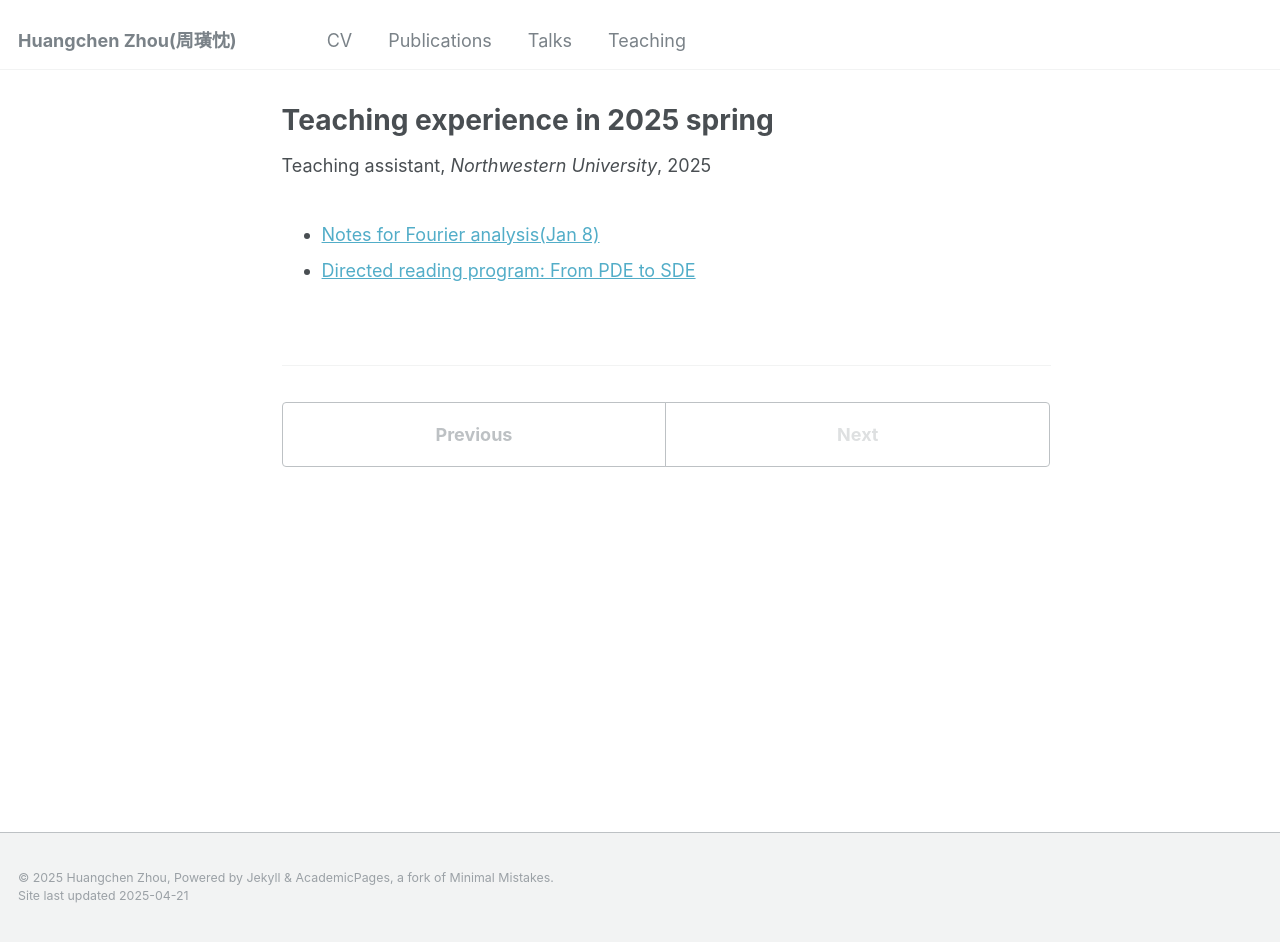
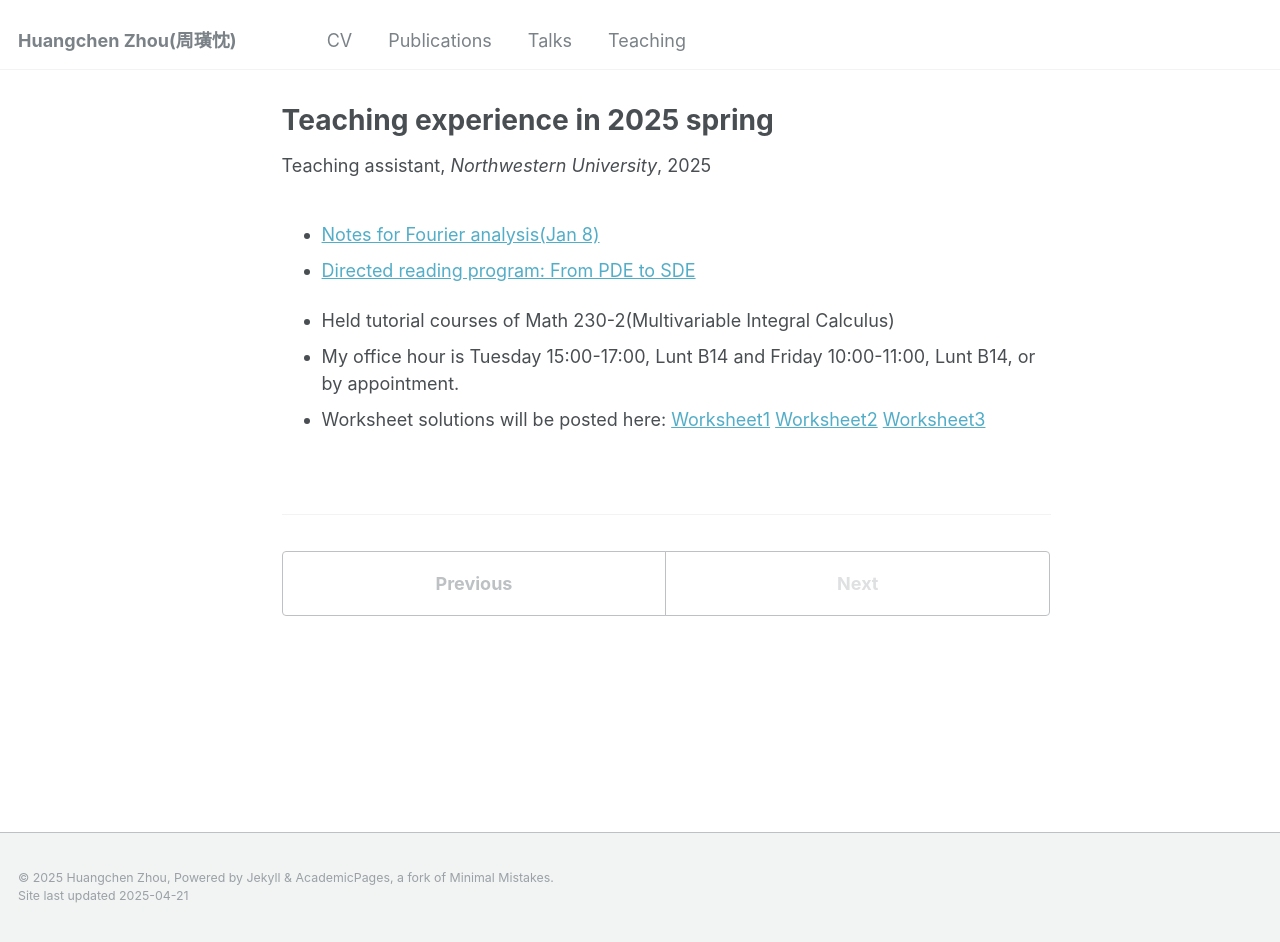
Before and after one commit to zhc515/zhc515.github.io, a Jekyll site: the page built from _teaching/2025-spring-teaching.md, in a window 1280 px wide and 942 px high. Built offline with Jekyll 4.4.1, drawn with Linux system fonts in a browser that asks for light colours.

Commit message:
Update 2025-spring-teaching.md

```diff
--- a/_teaching/2025-spring-teaching.md
+++ b/_teaching/2025-spring-teaching.md
@@ -10,3 +10,10 @@ location: "Evanston, US"
 
 - [Notes for Fourier analysis(Jan 8)](http://zhc515.github.io/files/Fourier_analysis_Jan_8.pdf)
 - [Directed reading program: From PDE to SDE](https://zhc515.github.io/teaching/2025-spring-teaching)
+
+- Held tutorial courses of Math 230-2(Multivariable Integral Calculus)
+- My office hour is Tuesday 15:00-17:00, Lunt B14 and Friday 10:00-11:00, Lunt B14, or by appointment.
+- Worksheet solutions will be posted here:
+[Worksheet1](http://zhc515.github.io/files/Math_230_worksheet_1.pdf)
+[Worksheet2](http://zhc515.github.io/files/Math_230_worksheet_2.pdf)
+[Worksheet3](http://zhc515.github.io/files/Math_351_worksheet_3.pdf)
```
